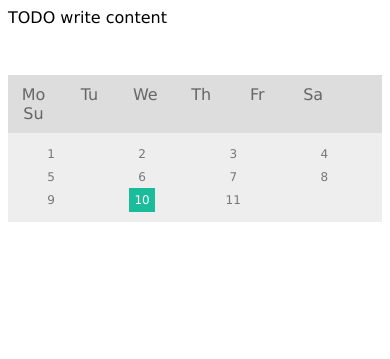
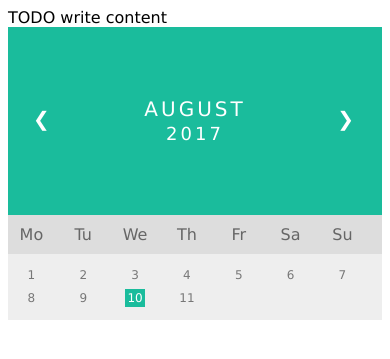
Before and after one commit to J0n4sB/CSCalendar, a PHP site: page / in a window 390 px wide. Shown: the top 359 px of the page. Run offline with PHP 8.4, Linux system fonts and the light colour scheme.

Commit message:
Update calendar.css

```diff
--- a/calendar.css
+++ b/calendar.css
@@ -1,7 +1,7 @@
- ul {list-style-type: none;}
+ * {box-sizing: border-box;}
+ul {list-style-type: none;}
 body {font-family: Verdana, sans-serif;}
-//Sam was here again
-/* Month header */
+
 .month {
     padding: 70px 25px;
     width: 100%;
@@ -9,7 +9,6 @@ body {font-family: Verdana, sans-serif;}
     text-align: center;
 }
 
-/* Month list */
 .month ul {
     margin: 0;
     padding: 0;
@@ -22,23 +21,20 @@ body {font-family: Verdana, sans-serif;}
     letter-spacing: 3px;
 }
 
-/* Previous button inside month header */
 .month .prev {
     float: left;
     padding-top: 10px;
 }
 
-/* Next button */
 .month .next {
     float: right;
     padding-top: 10px;
 }
 
-/* Weekdays (Mon-Sun) */
 .weekdays {
     margin: 0;
     padding: 10px 0;
-    background-color:#ddd;
+    background-color: #ddd;
 }
 
 .weekdays li {
@@ -48,7 +44,6 @@ body {font-family: Verdana, sans-serif;}
     text-align: center;
 }
 
-/* Days (1-31) */
 .days {
     padding: 10px 0;
     background: #eee;
@@ -58,16 +53,29 @@ body {font-family: Verdana, sans-serif;}
 .days li {
     list-style-type: none;
     display: inline-block;
-    width: 23%;
+    width: 13.6%;
     text-align: center;
     margin-bottom: 5px;
     font-size:12px;
     color: #777;
 }
 
-/* Highlight the "current" day */
 .days li .active {
     padding: 5px;
     background: #1abc9c;
     color: white !important
 }
+
+/* Add media queries for smaller screens */
+@media screen and (max-width:720px) {
+    .weekdays li, .days li {width: 13.1%;}
+}
+
+@media screen and (max-width: 420px) {
+    .weekdays li, .days li {width: 12.5%;}
+    .days li .active {padding: 2px;}
+}
+
+@media screen and (max-width: 290px) {
+    .weekdays li, .days li {width: 12.2%;}
+}
```
